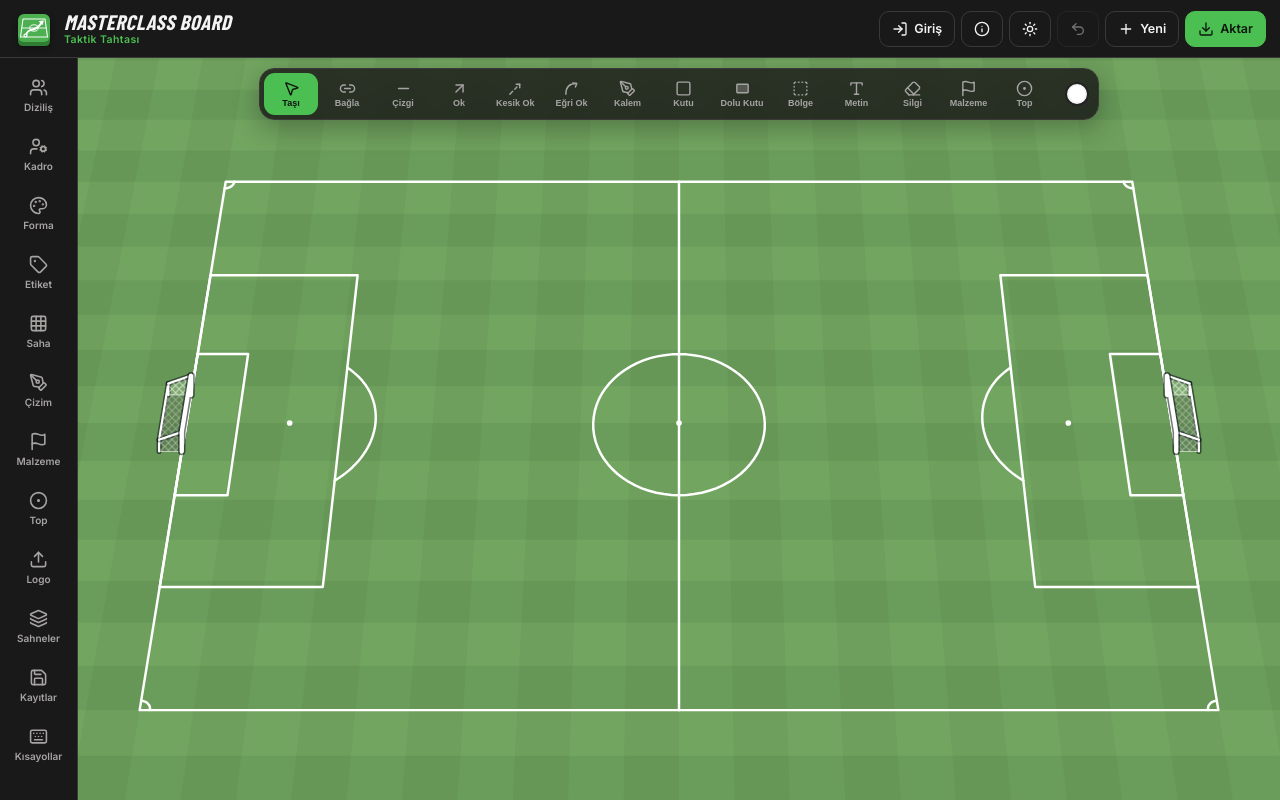
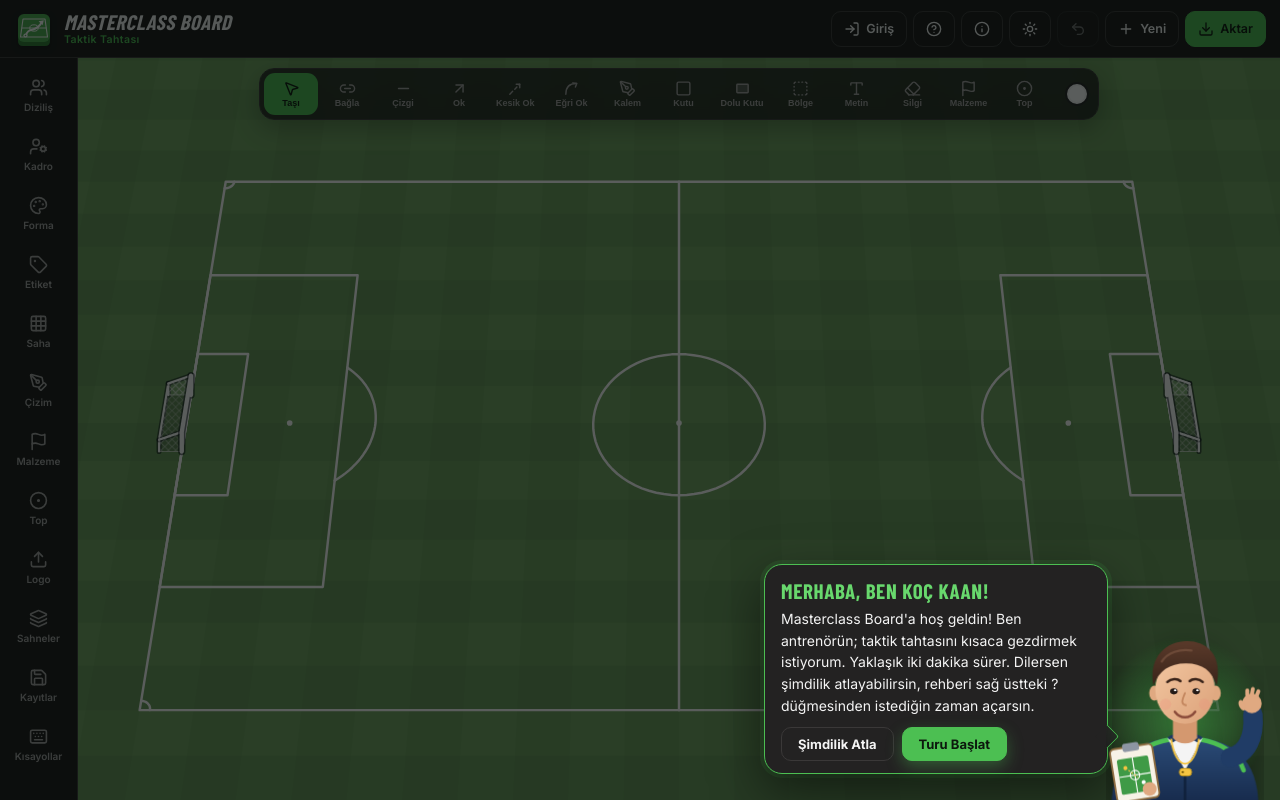
Before and after one commit to syrox4326/masterclassboard, a React (Vite) app: page / in a window 1280 px wide. Built offline with nearby package versions, Linux system fonts and the light colour scheme; a web font is replaced by a local one.

Commit message:
Update App.jsx

```diff
--- a/src/App.jsx
+++ b/src/App.jsx
@@ -1,6 +1,7 @@
 import React, { useState, useRef, useEffect, useMemo } from "react";
 import { Muxer as WebmMuxer, ArrayBufferTarget as WebmTarget } from "webm-muxer";
 import { Muxer as Mp4Muxer, ArrayBufferTarget as Mp4Target } from "mp4-muxer";
+import Tour from "./Tour.jsx";
 import { SUPABASE_URL, SUPABASE_ANON_KEY, CONTACT_EMAIL, OWNER_NAME } from "./config.js";
 import {
   Plus, Download, Users, Palette, Tag, Grid3x3, PenTool, Eraser,
@@ -8,7 +9,7 @@ import {
   MousePointer2, Image as ImageIcon, ChevronRight, UserCog, Shield,
   Type, CircleDot, Save, LogOut, LogIn, FolderOpen, Layers, Play,
   Upload, Keyboard, ArrowUp, ArrowDown, Video, Sun, Moon, BoxSelect, Link2, Flag, RotateCw, Info
-} from "lucide-react";
+, HelpCircle } from "lucide-react";
 
 /* ------------------------------------------------------------------ */
 /* DATA                                                                */
@@ -1936,21 +1937,22 @@ export default function App() {
         </div>
         <div className="header-actions">
           {user ? (
-            <button className="btn btn-ghost user-chip" onClick={() => setShowAccount(true)} title="Hesabım">
+            <button className="btn btn-ghost user-chip" data-tour="account" onClick={() => setShowAccount(true)} title="Hesabım">
               <span className="user-dot">{user.charAt(0).toUpperCase()}</span> <span className="hide-sm">{user}</span>
             </button>
           ) : (
-            <button className="btn btn-ghost" onClick={() => { setShowAuth(true); setAuthMode("login"); setAuthError(""); }}>
+            <button className="btn btn-ghost" data-tour="account" onClick={() => { setShowAuth(true); setAuthMode("login"); setAuthError(""); }}>
               <LogIn size={16} /> <span className="hide-sm">Giriş</span>
             </button>
           )}
-          <button className="btn btn-ghost" onClick={() => setShowInfo("about")} title="Hakkında ve yasal bilgiler"><Info size={16} /></button>
-          <button className="btn btn-ghost" onClick={() => setUiTheme((t) => (t === "dark" ? "light" : "dark"))} title="Açık / Koyu tema">
+          <button className="btn btn-ghost" data-tour="help" onClick={() => window.dispatchEvent(new Event("mb-tour-start"))} title="Rehber: siteyi adım adım öğren"><HelpCircle size={16} /></button>
+          <button className="btn btn-ghost" data-tour="info" onClick={() => setShowInfo("about")} title="Hakkında ve yasal bilgiler"><Info size={16} /></button>
+          <button className="btn btn-ghost" data-tour="theme" onClick={() => setUiTheme((t) => (t === "dark" ? "light" : "dark"))} title="Açık / Koyu tema">
             {uiTheme === "dark" ? <Sun size={16} /> : <Moon size={16} />}
           </button>
-          <button className="btn btn-ghost" disabled={historyLen === 0} onClick={undoLast} title="Son işlemi geri al (Ctrl+Z)"><Undo2 size={16} /></button>
-          <button className="btn btn-ghost" onClick={() => setShowNew(true)}><Plus size={16} /> <span className="hide-sm">Yeni</span></button>
-          <button className="btn btn-accent" onClick={exportPNG}><Download size={16} /> <span className="hide-sm">Aktar</span></button>
+          <button className="btn btn-ghost" data-tour="undo" disabled={historyLen === 0} onClick={undoLast} title="Son işlemi geri al (Ctrl+Z)"><Undo2 size={16} /></button>
+          <button className="btn btn-ghost" data-tour="new" onClick={() => setShowNew(true)}><Plus size={16} /> <span className="hide-sm">Yeni</span></button>
+          <button className="btn btn-accent" data-tour="export" onClick={exportPNG}><Download size={16} /> <span className="hide-sm">Aktar</span></button>
         </div>
       </header>
 
@@ -2523,6 +2525,7 @@ export default function App() {
           </div>
         </div>
       )}
+      <Tour />
     </div>
   );
 }
```
